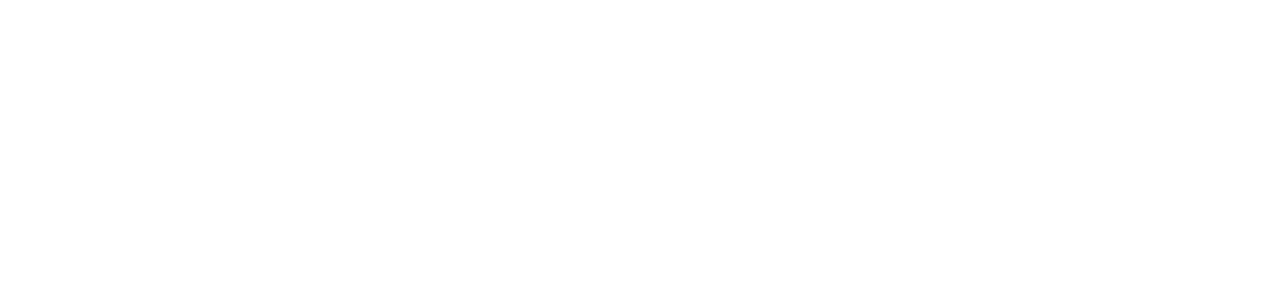
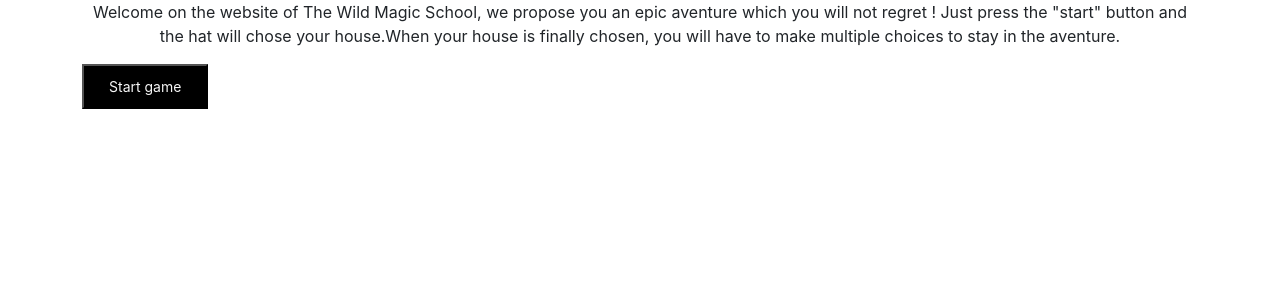
Before and after one commit to angeliquebesi/wildmagicschool, a React (Create React App) app: page / in a window 1280 px wide. Shown: the top 300 px of the page. Built offline with nearby package versions, Linux system fonts and the light colour scheme.

Commit message:
contenu de la page home

```diff
--- a/public/index.html
+++ b/public/index.html
@@ -10,10 +10,10 @@
       content="Web site created using create-react-app"
     />
     <link rel="apple-touch-icon" href="%PUBLIC_URL%/logo192.png" />
-    <!--
-      manifest.json provides metadata used when your web app is installed on a
-      user's mobile device or desktop. See https://developers.google.com/web/fundamentals/web-app-manifest/
-    -->
+    <!-- CSS only -->
+    <link href="https://cdn.jsdelivr.net/npm/bootstrap@5.1.3/dist/css/bootstrap.min.css" rel="stylesheet" integrity="sha384-1BmE4kWBq78iYhFldvKuhfTAU6auU8tT94WrHftjDbrCEXSU1oBoqyl2QvZ6jIW3" crossorigin="anonymous">
+    <!-- JavaScript Bundle with Popper -->
+    <script src="https://cdn.jsdelivr.net/npm/bootstrap@5.1.3/dist/js/bootstrap.bundle.min.js" integrity="sha384-ka7Sk0Gln4gmtz2MlQnikT1wXgYsOg+OMhuP+IlRH9sENBO0LRn5q+8nbTov4+1p" crossorigin="anonymous"></script>
     <link rel="manifest" href="%PUBLIC_URL%/manifest.json" />
     <!--
       Notice the use of %PUBLIC_URL% in the tags above.
--- /dev/null
+++ b/src/Container/Pages/Home.css
@@ -0,0 +1,19 @@
+.buttonstart {
+  color: #F7F7F7 !important;
+  font-size: 14px;
+  text-shadow: 0px 0px 0px #000000;
+  box-shadow: 0px 0px 0px #FFFFFF;
+  padding: 10px 25px;
+  border-radius: 0px;
+  background: #000000;
+  }
+
+.buttonstart:hover {
+    color: #000000 !important;
+    border: 1px solid #000000;
+    background: #FFFFFF;
+  }
+
+.heropresentation {
+
+}
--- a/src/Container/Pages/Home.js
+++ b/src/Container/Pages/Home.js
@@ -1,8 +1,15 @@
-import React from 'react'
+import React from 'react';
+import "./Home.css";
+import NavBar from '../../Components/NavBar.js';
+import Footer from '../../Components/Footer.js';
 
 export default function Home() {
     return (
-        <div>
+        <div className = "container">
+            <NavBar />
+            <p className ="heropresentation text-center"> Welcome on the website of The Wild Magic School, we propose you an epic aventure which you will not regret ! Just press the "start" button and the hat will chose your house.When your house is finally chosen, you will have to make multiple choices to stay in the aventure. </p>
+            <button className = "buttonstart" href ="" >Start game</button>
+            <Footer />
 
         </div>
     )
```
